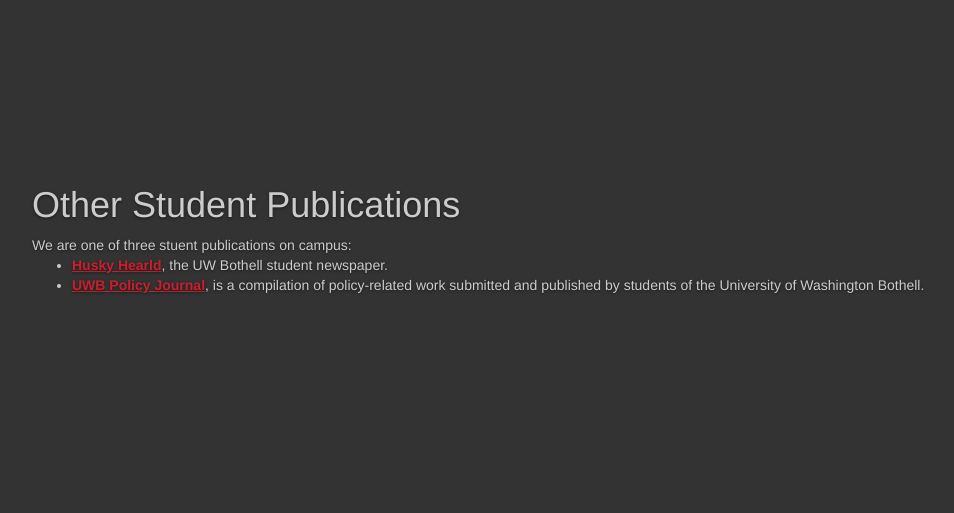
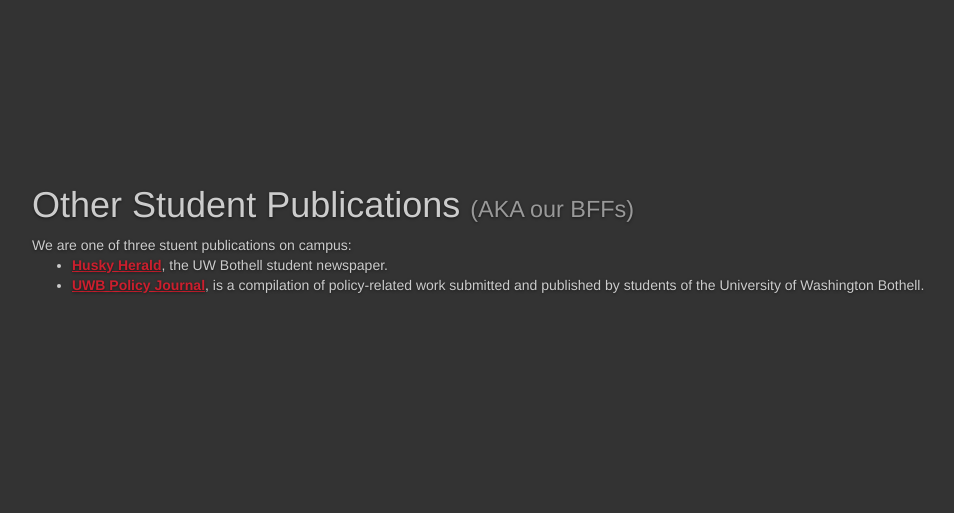
Before and after one commit to UWave/uwave.fm, a PHP site: page /studentpublications.php in a window 1280 px wide. Shown: the part 160-673 px from the top of the page, without its empty margins (38-992 px from the left). Run offline with PHP 8.4, Linux system fonts and the light colour scheme; some libraries are stand-ins or nearby versions.

Commit message:
Mentioned that the other publications are totes our best bffs

```diff
--- a/studentpublications.php
+++ b/studentpublications.php
@@ -1,9 +1,9 @@
 <?php require('head.php'); ?>
                 <div class="content container">
-                    <h1>Other Student Publications</h1>
+                    <h1>Other Student Publications <small>(AKA our BFFs)</small></h1>
                     We are one of three stuent publications on campus:
                     <ul>
-                      <li><b><a href="http://www.huskyherald.com/" target="_blank" class="red">Husky Hearld</a></b>, the UW Bothell student newspaper.</li>
+                      <li><b><a href="http://www.huskyherald.com/" target="_blank" class="red">Husky Herald</a></b>, the UW Bothell student newspaper.</li>
                       <li><b><a href="http://uwbpolicyjournal.com/" target="_blank" class="red">UWB Policy Journal</a></b>, is a compilation of policy-related work submitted and published by students of the University of Washington Bothell.</li>
                     </ul>
                 </div>
```
